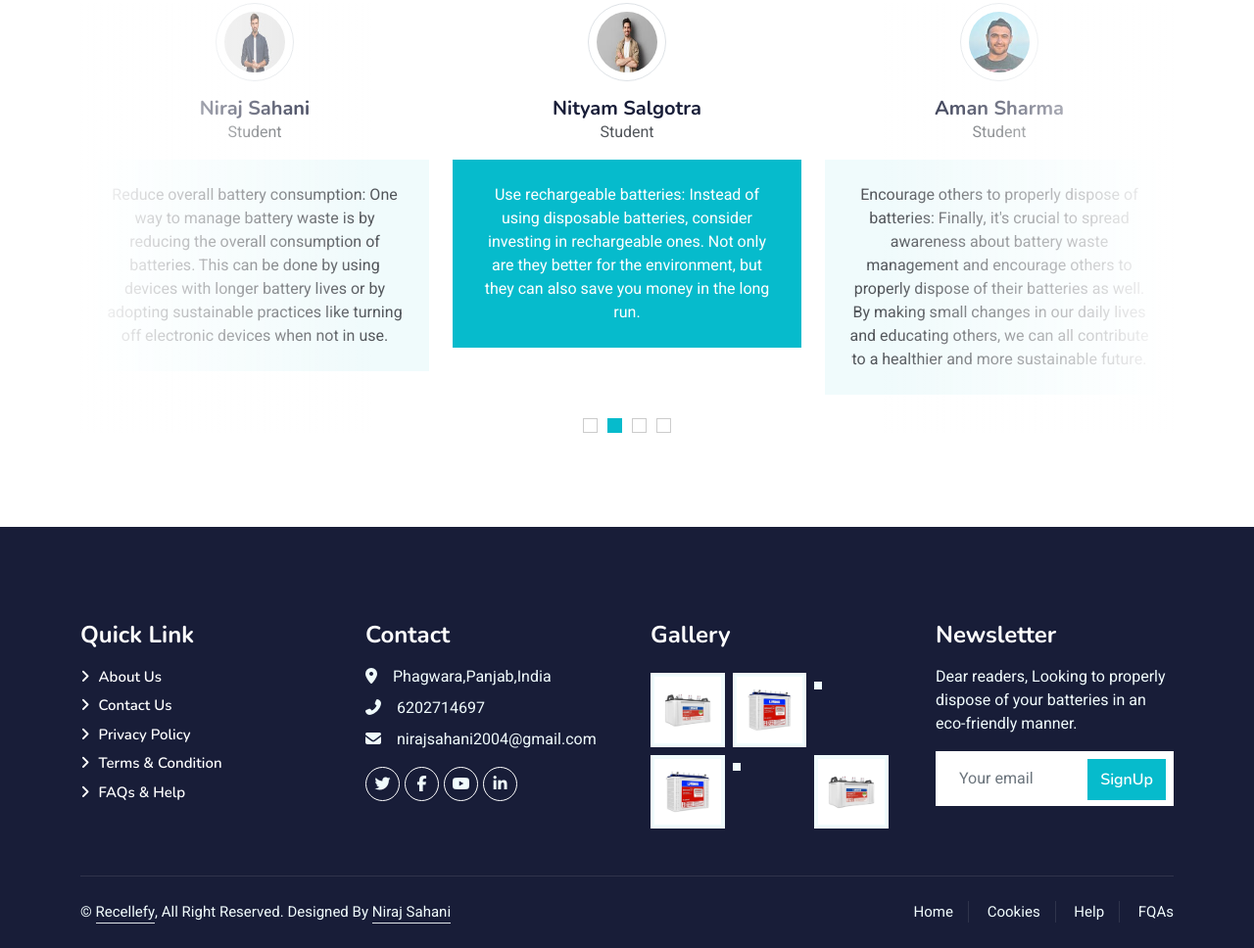
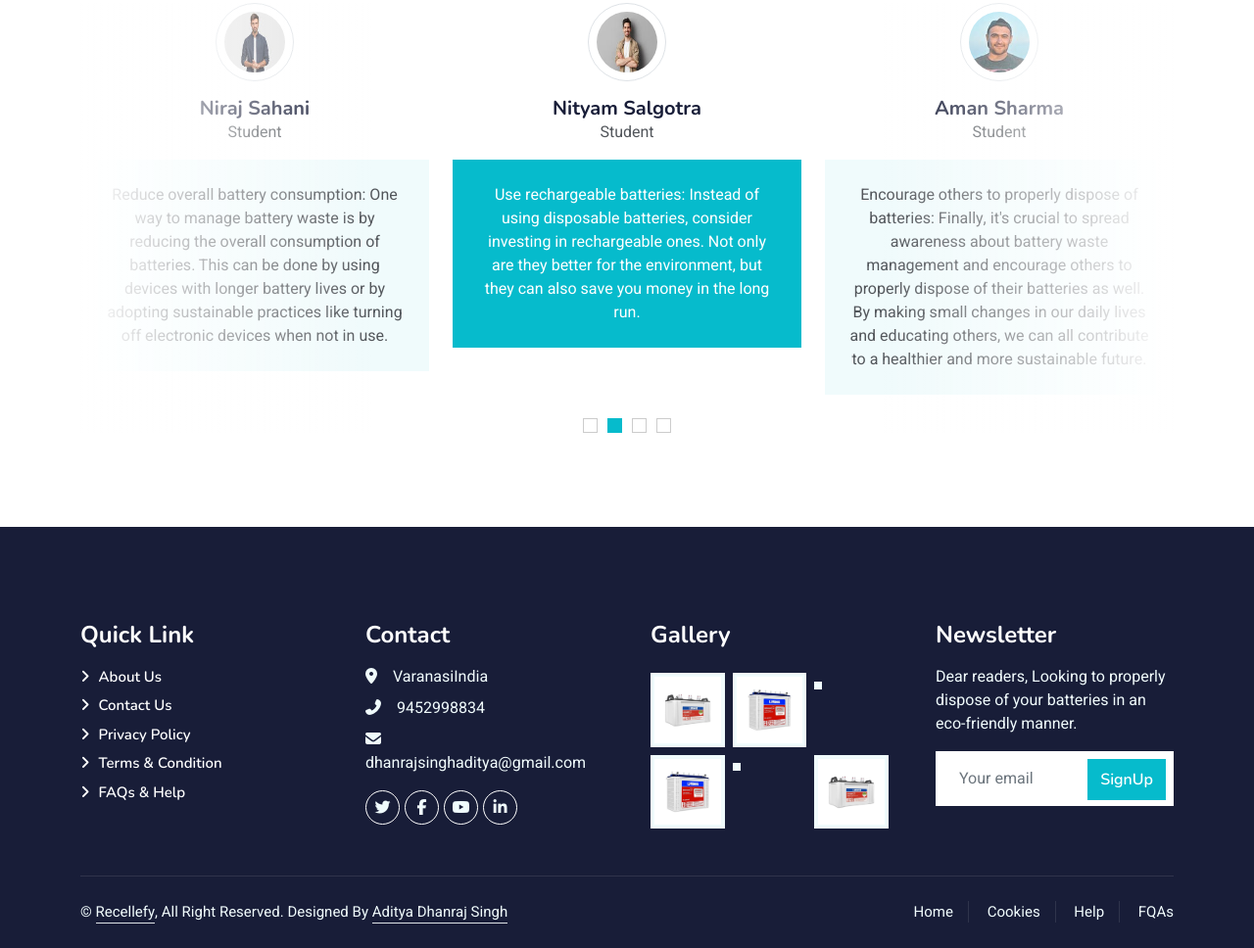
Before and after one commit to aditya29625/battery_waste, a plain HTML site: page services.html in a window 1280 px wide. Shown: the part 2257-3225 px from the top of the page at 98% size. Drawn offline with nearby package versions, Linux system fonts and the light colour scheme.

Commit message:
Update servicesssss.html

```diff
--- a/services.html
+++ b/services.html
@@ -259,9 +259,9 @@
                 </div>
                 <div class="col-lg-3 col-md-6">
                     <h4 class="text-white mb-3">Contact</h4>
-                    <p class="mb-2"><i class="fa fa-map-marker-alt me-3"></i>Phagwara,Panjab,India</p>
-                    <p class="mb-2"><i class="fa fa-phone-alt me-3"></i>6202714697</p>
-                    <p class="mb-2"><i class="fa fa-envelope me-3"></i>nirajsahani2004@gmail.com</p>
+                    <p class="mb-2"><i class="fa fa-map-marker-alt me-3"></i>VaranasiIndia</p>
+                    <p class="mb-2"><i class="fa fa-phone-alt me-3"></i>9452998834</p>
+                    <p class="mb-2"><i class="fa fa-envelope me-3"></i>dhanrajsinghaditya@gmail.com</p>
                     <div class="d-flex pt-2">
                         <a class="btn btn-outline-light btn-social" href=""><i class="fab fa-twitter"></i></a>
                         <a class="btn btn-outline-light btn-social" href=""><i class="fab fa-facebook-f"></i></a>
@@ -309,7 +309,7 @@
                 <div class="row">
                     <div class="col-md-6 text-center text-md-start mb-3 mb-md-0">
                         &copy; <a class="border-bottom" href="#">Recellefy</a>, All Right Reserved.
-                        Designed By <a class="border-bottom" href="https://htmlcodex.com">Niraj Sahani</a>
+                        Designed By <a class="border-bottom" href="https://htmlcodex.com">Aditya Dhanraj Singh</a>
                     </div>
                     <div class="col-md-6 text-center text-md-end">
                         <div class="footer-menu">
```
